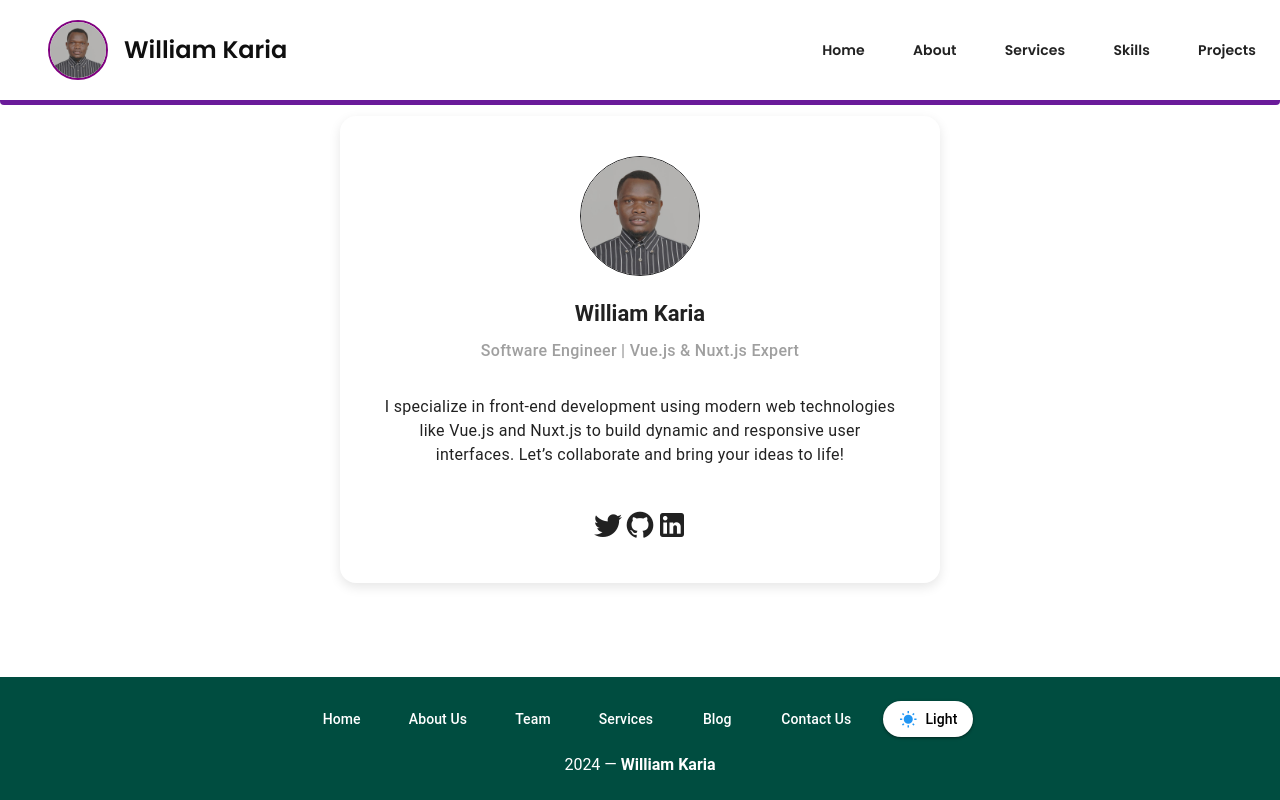
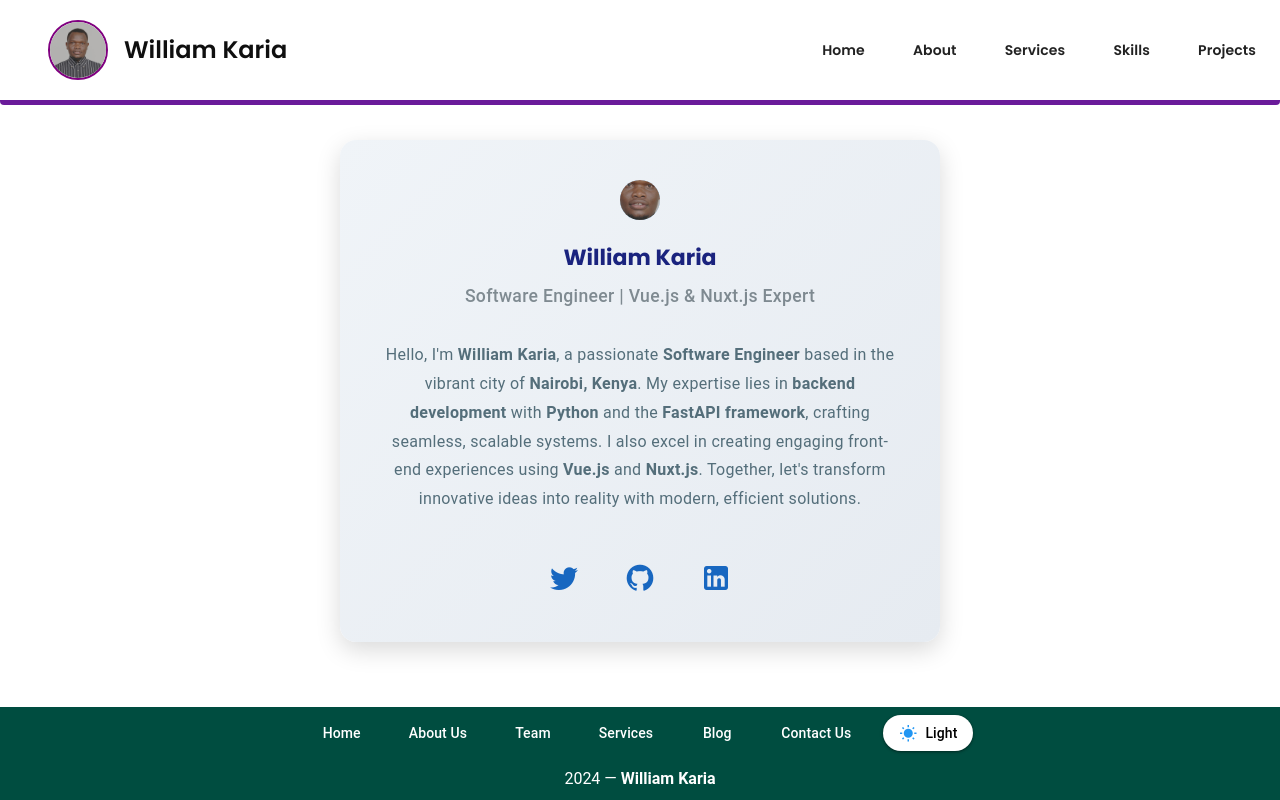
Before and after one commit to will-me-me/portifolio, a Nuxt app: page /about in a window 1280 px wide. Built offline with nearby package versions, Linux system fonts and the light colour scheme.

Commit message:
added about me page

```diff
--- a/components/whoIamCard.vue
+++ b/components/whoIamCard.vue
@@ -1,14 +1,21 @@
 <template>
-  <v-card class="mx-auto sleek-card pa-6" max-width="600" elevation="12" shaped>
-    <!-- Avatar -->
-    <div class="d-flex justify-end">
-      <v-avatar class="mx-auto avatar mt-4" size="120">
-        <v-img src="/imgs/DSC_116511.jpg" alt="William Karia" />
+  <v-card
+    class="mx-auto sleek-card pa-6 mt-6"
+    max-width="600"
+    elevation="12"
+    shaped
+  >
+    <!-- Avatar with an accent circle around it -->
+    <div class="d-flex justify-center">
+      <v-avatar class="avatar-border mt-4">
+        <v-avatar class="avatar" size="120">
+          <v-img src="/imgs/DSC_116511.jpg" alt="William Karia" />
+        </v-avatar>
       </v-avatar>
     </div>
 
     <!-- Name -->
-    <v-card-title class="text-h4 font-weight-bold text-center mt-4">
+    <v-card-title class="text-h4 font-weight-bold text-center mt-4 name">
       William Karia
     </v-card-title>
 
@@ -19,36 +26,27 @@
 
     <!-- Card Text -->
     <v-card-text class="text-center text--secondary pa-4 card-text">
-      I specialize in front-end development using modern web technologies like
-      Vue.js and Nuxt.js to build dynamic and responsive user interfaces. Let’s
-      collaborate and bring your ideas to life!
+      Hello, I'm <strong>William Karia</strong>, a passionate
+      <strong>Software Engineer</strong> based in the vibrant city of
+      <strong>Nairobi, Kenya</strong>. My expertise lies in
+      <strong>backend development</strong> with <strong>Python</strong> and the
+      <strong>FastAPI framework</strong>, crafting seamless, scalable systems. I
+      also excel in creating engaging front-end experiences using
+      <strong>Vue.js</strong> and <strong>Nuxt.js</strong>. Together, let's
+      transform innovative ideas into reality with modern, efficient solutions.
     </v-card-text>
 
     <!-- Social Icons -->
     <v-card-actions class="d-flex justify-center mt-4 mb-2">
-      <div>
-        <v-icon
-          @click="redirectToX"
-          variant="outlined"
-          color=""
-          icon="mdi-twitter"
-          size="x-large"
-        ></v-icon>
-        <v-icon
-          @click="OpenGit"
-          variant="outlined"
-          color=""
-          icon="mdi-github"
-          size="x-large"
-        ></v-icon>
-        <v-icon
-          @click="redirectToLinked"
-          variant="outlined"
-          color=""
-          icon="mdi-linkedin"
-          size="x-large"
-        ></v-icon>
-      </div>
+      <v-btn icon class="social-icon" @click="redirectToX">
+        <v-icon color="primary" size="32">mdi-twitter</v-icon>
+      </v-btn>
+      <v-btn icon class="social-icon" @click="OpenGit">
+        <v-icon color="primary" size="32">mdi-github</v-icon>
+      </v-btn>
+      <v-btn icon class="social-icon" @click="redirectToLinked">
+        <v-icon color="primary" size="32">mdi-linkedin</v-icon>
+      </v-btn>
     </v-card-actions>
   </v-card>
 </template>
@@ -66,42 +64,57 @@
 </script>
 
 <style scoped>
+/* Sleek and professional card styling */
 .sleek-card {
   border-radius: 16px;
-  background-color: #ffffff;
-  box-shadow: 0 4px 12px rgba(0, 0, 0, 0.1);
+  background: linear-gradient(135deg, #f0f4f8, #e6ebf1);
+  box-shadow: 0 8px 24px rgba(0, 0, 0, 0.15);
+  transition: all 0.3s ease;
+}
+
+.sleek-card:hover {
+  transform: translateY(-5px);
+}
+
+/* Avatar with accent border */
+.avatar-border {
+  padding: 5px;
+  border-radius: 50%;
+  background: linear-gradient(135deg, #1976d2, #42a5f5);
 }
 
 .avatar {
-  border: 1px solid #232324;
   border-radius: 50%;
 }
 
+/* Name and subtitle styling */
+.name {
+  font-family: "Poppins", sans-serif;
+  color: #1a237e;
+}
+
 .subtitle {
-  color: #616161;
-  font-size: 1rem;
+  color: #37474f;
+  font-family: "Roboto", sans-serif;
+  font-size: 1.1rem;
   font-weight: 500;
 }
 
+/* Card text with better readability */
 .card-text {
   font-size: 1rem;
-  line-height: 1.5;
+  line-height: 1.8;
+  color: #546e7a;
 }
 
-.v-btn {
+/* Social icon hover effects */
+.social-icon {
   margin: 0 10px;
   transition: all 0.3s ease;
 }
 
-.v-btn:hover {
-  background-color: #f5f5f5;
-}
-
-.v-icon {
-  transition: transform 0.3s ease;
-}
-
-.v-btn:hover .v-icon {
-  transform: scale(1.2);
+.social-icon:hover .v-icon {
+  transform: scale(1.3);
+  color: #1976d2;
 }
 </style>
```
